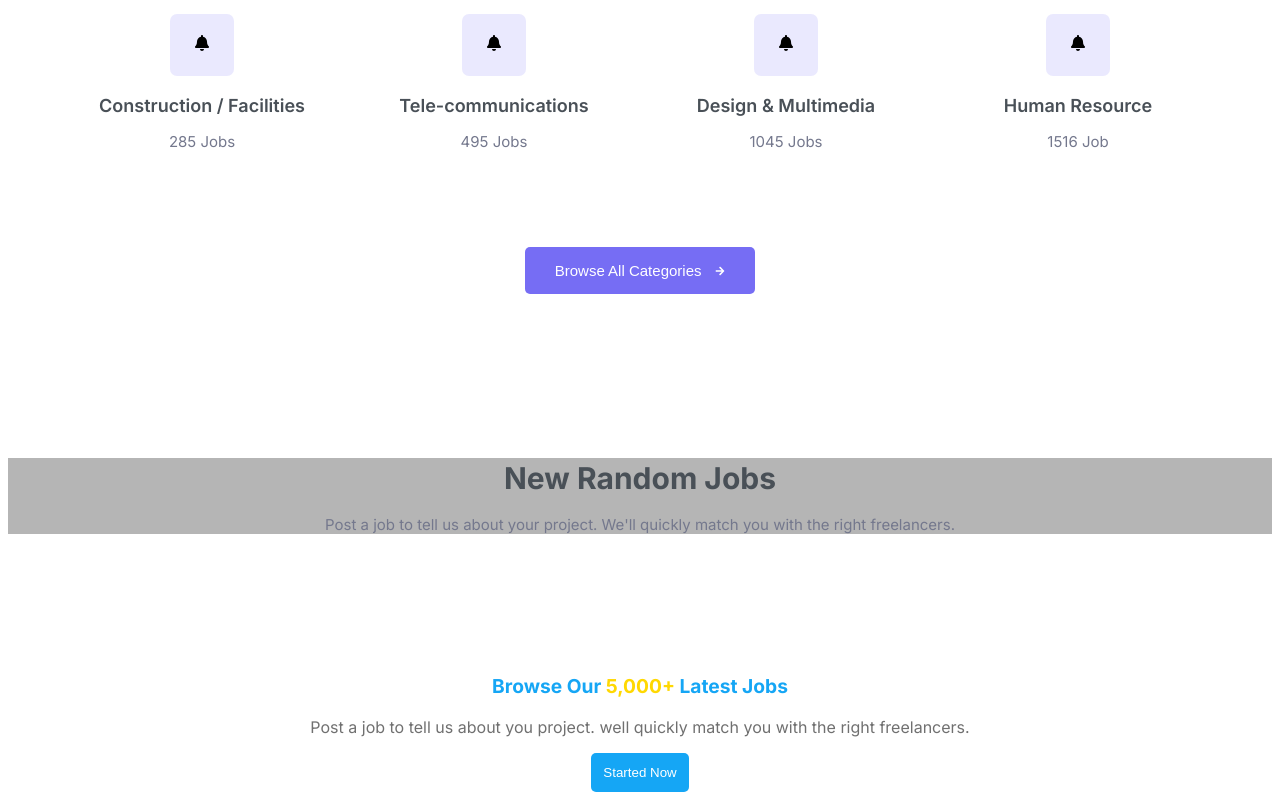
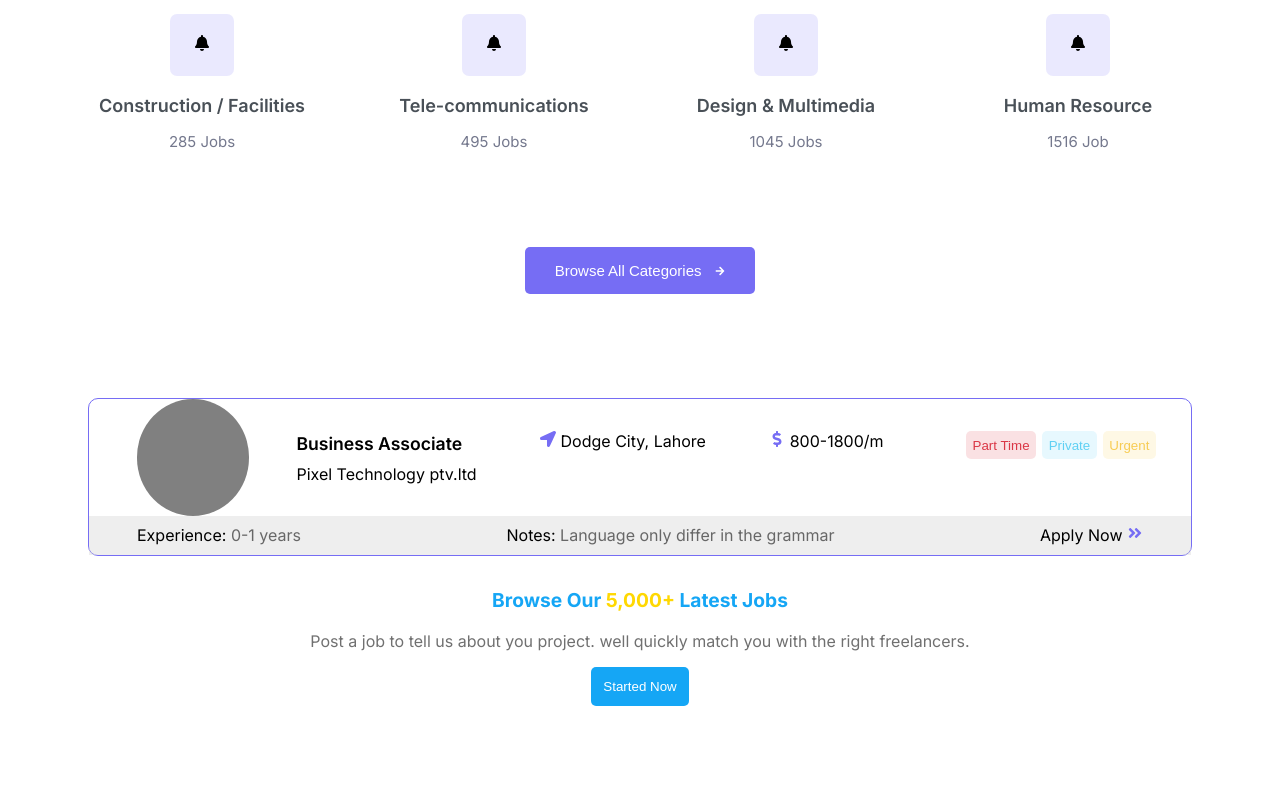
Before and after one commit to mawaisismail/codeHire-web-app-dev, a Next.js app: page / in a window 1280 px wide. Shown: the part 575-1375 px from the top of the page. After the commit the page ends 1289 px from the top, so only its background shows below. Built offline with nearby package versions, Linux system fonts and the light colour scheme.

Commit message:
create job card

```diff
--- a/package.json
+++ b/package.json
@@ -20,6 +20,7 @@
     "@types/react-dom": "18.0.10",
     "eslint": "8.32.0",
     "eslint-config-next": "13.1.5",
+    "hamburger-react": "^2.5.0",
     "next": "13.1.5",
     "prettier": "^2.8.4",
     "react": "18.2.0",
--- /dev/null
+++ b/src/components/Nav_Com/NavComp.module.scss
@@ -0,0 +1,70 @@
+@use "/styles/mixins";
+@import "/styles/variables";
+.main_container {
+  border: 1px solid #766df4;
+  border-radius: 10px;
+  margin: 2rem 5rem;
+  background-color: white;
+  .arrow {
+    color: #766df4;
+  }
+  .business {
+    p:nth-child(1) {
+      font-size: 1.1rem;
+      font-weight: 600;
+    }
+    p:nth-child(2) {
+      margin-top: -0.5rem;
+    }
+  }
+  .upper {
+    display: flex;
+    justify-content: space-between;
+    .logo {
+      margin-left: 3rem;
+      @include mixins.profileImage;
+      img {
+        border-radius: 10px;
+        height: 100%;
+        width: 100%;
+      }
+    }
+    div {
+      padding: 1rem;
+    }
+    .btn {
+      padding: 2rem;
+      button {
+        margin: 0 0.2rem;
+        border: none;
+        border-radius: 5px;
+        padding: 0.4rem;
+        outline: none;
+      }
+      button:nth-child(1) {
+        background-color: rgba(218, 55, 70, 0.15) !important;
+        color: rgb(218, 55, 70) !important;
+      }
+      button:nth-child(2) {
+        background-color: rgba(95, 208, 243, 0.15) !important;
+        color: rgb(95, 208, 243) !important;
+      }
+      button:nth-child(3) {
+        background-color: rgba(247, 204, 83, 0.15) !important;
+        color: rgb(247, 204, 83) !important;
+      }
+    }
+  }
+  .down {
+    padding: 0 2rem;
+    background-color: rgba(211, 211, 211, 0.38);
+    display: flex;
+    justify-content: space-between;
+    p {
+      margin: 0.6rem 1rem;
+      span {
+        color: rgba(0, 0, 0, 0.57);
+      }
+    }
+  }
+}
--- /dev/null
+++ b/src/components/Nav_Com/NavComp.tsx
@@ -0,0 +1,47 @@
+import styles from "./NavComp.module.scss";
+import {
+  FaLocationArrow,
+  FaDollarSign,
+  FaAngleDoubleRight,
+} from "react-icons/fa";
+export const NavComp = () => {
+  return (
+    <div className={styles.main_container}>
+      <div className={styles.upper}>
+        <div className={styles.logo}>
+          <div className={styles.img}></div>
+        </div>
+        <div className={styles.business}>
+          <p>Business Associate</p>
+          <p>Pixel Technology ptv.ltd</p>
+        </div>
+        <div>
+          <p>
+            <FaLocationArrow className={styles.arrow} /> Dodge City, Lahore
+          </p>
+        </div>
+        <div>
+          <p>
+            <FaDollarSign className={styles.arrow} /> 800-1800/m
+          </p>
+        </div>
+        <div className={styles.btn}>
+          <button>Part Time</button>
+          <button>Private</button>
+          <button>Urgent</button>
+        </div>
+      </div>
+      <div className={styles.down}>
+        <p>
+          Experience: <span>0-1 years</span>
+        </p>
+        <p>
+          Notes: <span>Language only differ in the grammar</span>
+        </p>
+        <p>
+          Apply Now <FaAngleDoubleRight className={styles.arrow} />
+        </p>
+      </div>
+    </div>
+  );
+};
--- a/src/components/RandomJob/RandomJob.module.scss
+++ /dev/null
@@ -1,22 +0,0 @@
-@use "/styles/mixins";
-@import "/styles/variables";
-.container {
-  background-color: $bg_grey;
-  margin: 140px 0;
-  .title {
-    justify-content: center;
-    text-align: center;
-    margin-bottom: 2rem;
-    h3 {
-      font-size: 30px;
-      line-height: 1.375;
-      color: #495057;
-      margin: 0 0 8px;
-    }
-    p {
-      font-size: 15px;
-      color: #74788d;
-      margin-bottom: 4rem;
-    }
-  }
-}
--- a/src/components/RandomJob/RandomJob.tsx
+++ /dev/null
@@ -1,15 +0,0 @@
-import styles from "./RandomJob.module.scss";
-
-export const RandomJob = () => {
-  return (
-    <div className={styles.container}>
-      <div className={styles.title}>
-        <h3>New Random Jobs</h3>
-        <p>
-          Post a job to tell us about your project. We'll quickly match you with
-          the right freelancers.
-        </p>
-      </div>
-    </div>
-  );
-};
--- a/src/pages/index.tsx
+++ b/src/pages/index.tsx
@@ -3,7 +3,7 @@ import { MainLayout } from "@/components/mainLayout/MainLayout";
 import { GlobalProvider } from "../../utils/context/GlobalProvider";
 import { Client } from "@/components/Browse/Client";
 import { BrowserJob } from "@/components/BrowserJob/BrowserJob";
-import { RandomJob } from "@/components/RandomJob/RandomJob";
+import { NavComp } from "@/components/Nav_Com/NavComp";
 
 const Pages = () => {
   return (
@@ -12,7 +12,7 @@ const Pages = () => {
         <MainLayout>
           <Header />
           <BrowserJob />
-          <RandomJob />
+          <NavComp />
           <Client />
         </MainLayout>
       </GlobalProvider>
```
Also changed, not shown: src/components/RandomJob/Nav.tsx (added, +12 -0 lines), public/Image/Linkdin.png (added), src/components/RandomJob/Nav.module.scss (added).
